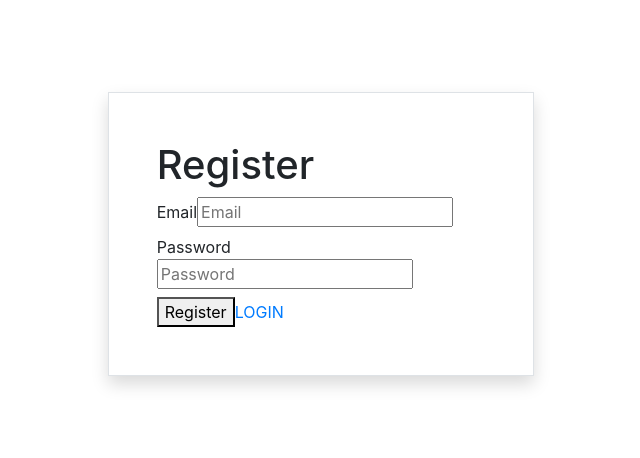
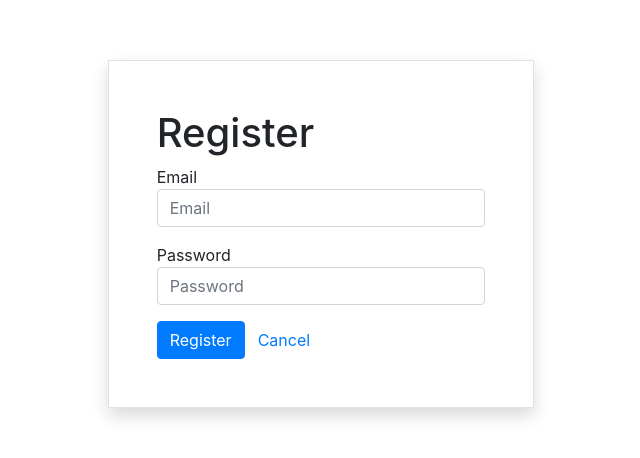
Before and after one commit to vlappdev/login-registration-redux, a React (Create React App) app: page /register in a window 1280 px wide. Shown: the part 166-624 px from the top of the page, without its empty margins (319-959 px from the left). Built offline with nearby package versions, Linux system fonts and the light colour scheme; no server answers.

Commit message:
13 - added style for Registration page

```diff
--- a/src/App.js
+++ b/src/App.js
@@ -20,11 +20,11 @@ class App extends Component {
         });
     }
     render() {
-        const { alertReducer } = this.props;
+        // const { alertReducer } = this.props;
         console.log(this.props);
         return (
-            <div className="shadow col-sm-6 col-lg-4 border p-5">
-                { alertReducer.message && <div className={`alert ${ alertReducer.type }`}>{ alertReducer.message }</div>}
+            <div className="d-flex justify-content-center align-items-center h-100 position-relative">
+                {/*{ alertReducer.message && <div className={`alert ${ alertReducer.type }`}>{ alertReducer.message }</div>}*/}
                 <Router history={history}>
                     <Switch>
                         <PrivateRoute exact path="/" component={ MemberPage }/>
--- a/src/App.scss
+++ b/src/App.scss
@@ -21,19 +21,12 @@ $theme-colors: (
 @import "../node_modules/bootstrap/scss/navbar";
 @import "../node_modules/bootstrap/scss/alert";
 
-html, body{
+html, body, #root{
     height: 100%;
 }
 
-#root{
-    height: 100%;
-    display: -webkit-box;
-    display: -ms-flexbox;
-    display: flex;
-    -webkit-box-pack:center;
-    -ms-flex-pack:center;
-    justify-content:center;
-    -webkit-box-align:center;
-    -ms-flex-align:center;
-    align-items:center;
+.btn-logout{
+    position: absolute;
+    right: 1rem;
+    top: 1rem;
 }
--- a/src/_components/LoginPage.js
+++ b/src/_components/LoginPage.js
@@ -41,29 +41,29 @@ class LoginPage extends Component{
 
     render(){
         const{ email, password, submitted } = this.state;
+        const { alert } = this.props;
         console.log(this.props)
         return (
-            <div>
+            <div className="shadow col-sm-6 col-lg-4 border p-5">
+                { alert.message && <div className={`alert ${ alert.type }`}>{ alert.message }</div>}
                 <h1>Login</h1>
                 <form onSubmit={this.handleSubmit}>
-                    <div className="form-group">
-                        <label className="d-block">
-                            Email address
+                    <label className="d-block mb-3">
+                        Email
                         <input type="email" onChange={this.handleChange} value={ email }
                                name="email" className={"form-control" + (submitted && !email ? " is-invalid": "")} placeholder="Enter email"/>
                         { submitted && !email &&
                         <div className="invalid-feedback">Email is required</div> }
                     </label>
-                    </div>
-                    <div className="form-group">
-                        <label className="d-block">
+
+
+                    <label className="d-block mb-3">
                         Password
                         <input type="password" onChange={this.handleChange} value={ password }
                                name="password" className={"form-control" + (submitted && !password ? " is-invalid": "")} placeholder="Password"/>
                         { submitted && !password &&
                         <div className="invalid-feedback">Password is required</div> }
                     </label>
-                    </div>
                     <button type="submit" className="btn btn-primary">Login</button>
                     <Link to="/register" className="btn text-primary">Register</Link>
                 </form>
@@ -75,10 +75,9 @@ class LoginPage extends Component{
 
 
 const mapStateToProps = (state) => {
-    //const alert = state.alertReducer;
+    const alert = state.alertReducer;
     const { loggedIn } = state.authenticationReducer;
-    //return { alert, loggedIn }
-    return { loggedIn }
+    return { alert, loggedIn }
 };
 
 //mapDispatchToProps
--- a/src/_components/MemberPage.js
+++ b/src/_components/MemberPage.js
@@ -4,8 +4,8 @@ import { Link } from 'react-router-dom'
 function MemberPage() {
     return (
         <>
+            <Link className=" btn btn-primary btn-logout" to="/login">Logout</Link>
             <h1>Welcome to Member page</h1>
-            <Link to="/login">Logout</Link>
         </>
     );
 }
--- a/src/_components/RegisterPage.js
+++ b/src/_components/RegisterPage.js
@@ -43,25 +43,30 @@ class RegisterPage extends Component{
     };
 
     render(){
-
+        console.log(this.props);
+        const{ user, submitted} = this.state;
+        const { alert } = this.props;
         return (
-            <div>
+            <div className="shadow col-sm-6 col-lg-4 border p-5">
+                { alert.message && <div className={`alert ${ alert.type }`}>{ alert.message }</div>}
                 <h1>Register</h1>
                 <form onSubmit={this.handleSubmit}>
-                    <label>
+                    <label className="d-block mb-3">
                         Email
-                        <input name="email" onChange={this.handleChange} value={this.state.user.email} type="email" placeholder="Email" />
-                        { this.state.submitted && !this.state.email &&
+                        <input type="email" onChange={this.handleChange} value={user.email}
+                               name="email" className={"form-control" + (submitted && !user.email ? " is-invalid": "")} placeholder="Email" />
+                        { submitted && !user.email &&
                         <div>Email is required</div> }
                     </label>
-                    <label>
+                    <label className="d-block mb-3">
                         Password
-                        <input name="password" onChange={this.handleChange} value={this.state.user.password} type="password" placeholder="Password" />
-                        { this.state.submitted && !this.state.password &&
-                        <div>Password is required</div>}
+                        <input type="password" onChange={this.handleChange} value={user.password}
+                               name="password" className={"form-control" + (submitted && !user.password ? " is-invalid": "")} placeholder="Password" />
+                        { submitted && !user.password &&
+                        <div className="invalid-feedback">Password is required</div>}
                     </label>
-                    <button type="submit">Register</button>
-                    <Link to="/login" className="btn-link">LOGIN</Link>
+                    <button type="submit" className="btn btn-primary">Register</button>
+                    <Link to="/login" className="btn text-primary">Cancel</Link>
                 </form>
             </div>
         );
@@ -69,8 +74,9 @@ class RegisterPage extends Component{
 }
 
 const mapStateToProps = (state) => {
+    const alert = state.alertReducer;
     const{ registering } = state.registrationReducer
-    return { registering }
+    return { alert, registering }
 };
 
 //MapDispatchToProps
```
Also changed, not shown: 1 other file (tests, documents, lock files or other folders). Lines whose indentation alone changed are shown as unchanged.
